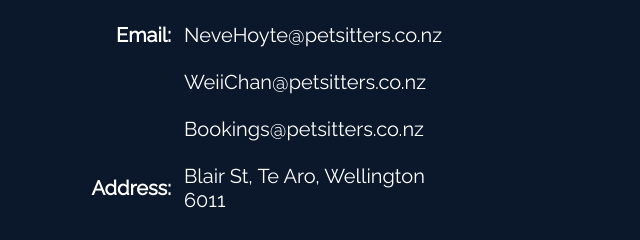
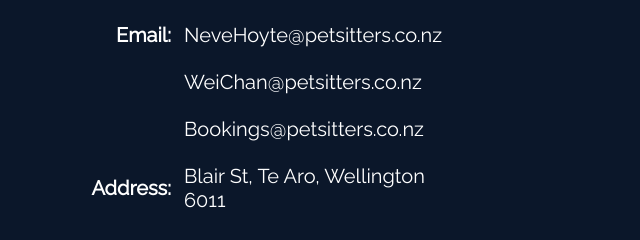
Before and after one commit to lefrancais/Jake-Website, a plain HTML site: page index.html in a window 1280 px wide. Shown: the part 743-983 px from the top of the page, 362-1002 px from the left. Drawn offline with Linux system fonts and the light colour scheme.

Commit message:
One letter

```diff
--- a/index.html
+++ b/index.html
@@ -41,7 +41,7 @@
                 </tr>
                 <tr>
                     <th></th>
-                    <td>WeiiChan@petsitters.co.nz</td>
+                    <td>WeiChan@petsitters.co.nz</td>
                 </tr>
                 <tr>
                     <th></th>
```
